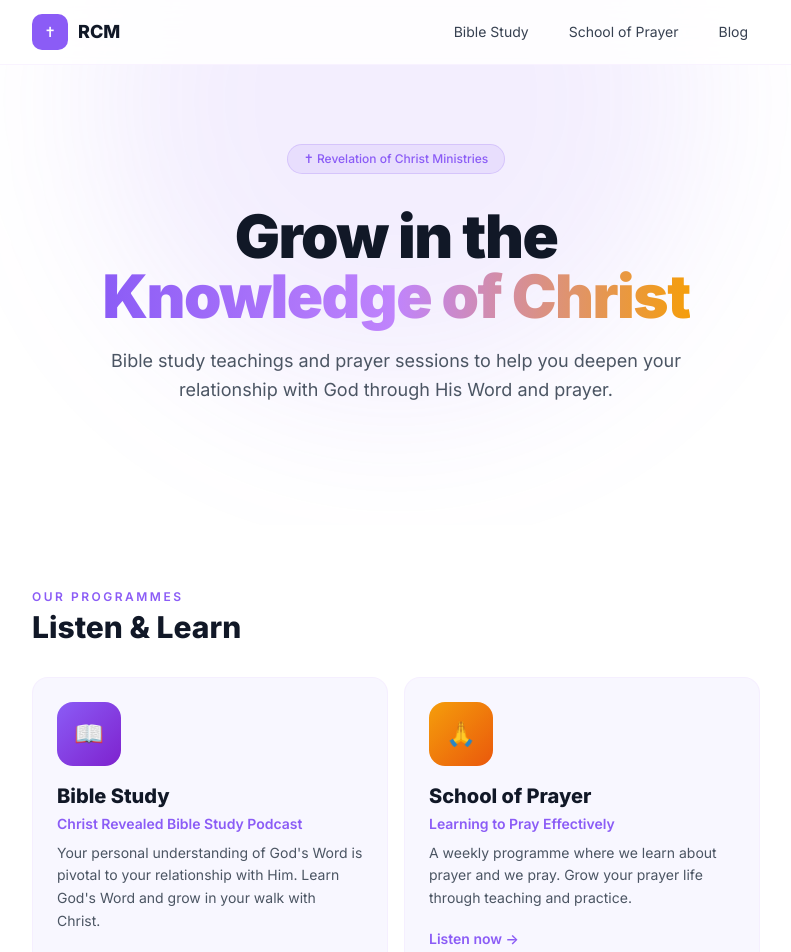
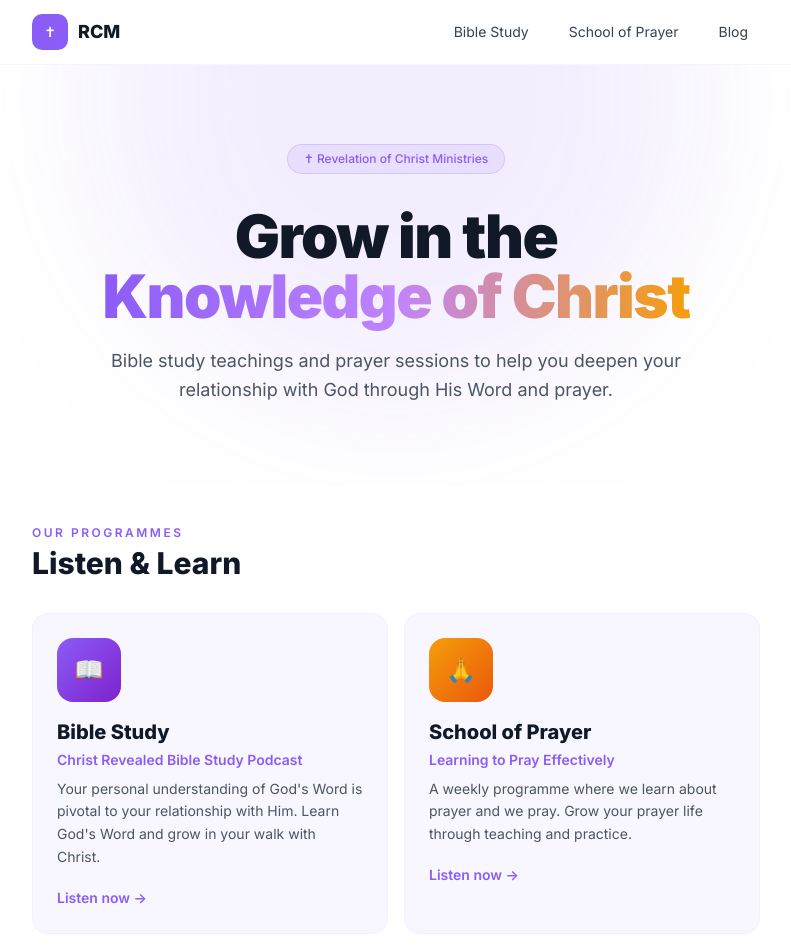
Before and after one commit to deejaycodes/rcm-podcast-react, a React (Vite) app: page / in a window 1280 px wide. Shown: the top 952 px of the page, without its empty margins (244-1035 px from the left). Built offline with nearby package versions, Linux system fonts and the light colour scheme; no server answers; the HTML template or start-up script is replaced by a standard one.

Commit message:
fix: reduce gap between hero and programmes section

```diff
--- a/src/Landing.tsx
+++ b/src/Landing.tsx
@@ -23,7 +23,7 @@ export function Landing() {
   return (
     <div className="min-h-screen bg-white text-gray-900">
       {/* Hero */}
-      <section className="relative pt-36 pb-20 text-center overflow-hidden">
+      <section className="relative pt-36 pb-10 text-center overflow-hidden">
         <div className="absolute top-[-200px] left-1/2 -translate-x-1/2 w-[600px] h-[600px] bg-accent/10 rounded-full blur-[80px] pointer-events-none" />
         <div className="relative max-w-3xl mx-auto px-5">
           <div className="inline-flex items-center gap-1.5 px-4 py-1.5 bg-accent/10 border border-accent/20 rounded-full text-accent text-xs font-medium mb-8">
@@ -40,7 +40,7 @@ export function Landing() {
       </section>
 
       {/* Programs */}
-      <section className="py-16">
+      <section className="py-10">
         <div className="max-w-3xl mx-auto px-5">
           <span className="text-xs font-semibold uppercase tracking-[2.5px] text-accent block mb-1">Our Programmes</span>
           <h2 className="text-3xl font-extrabold mb-8">Listen & Learn</h2>
```
Also changed, not shown: 4 other files (tests, documents, lock files or other folders).
